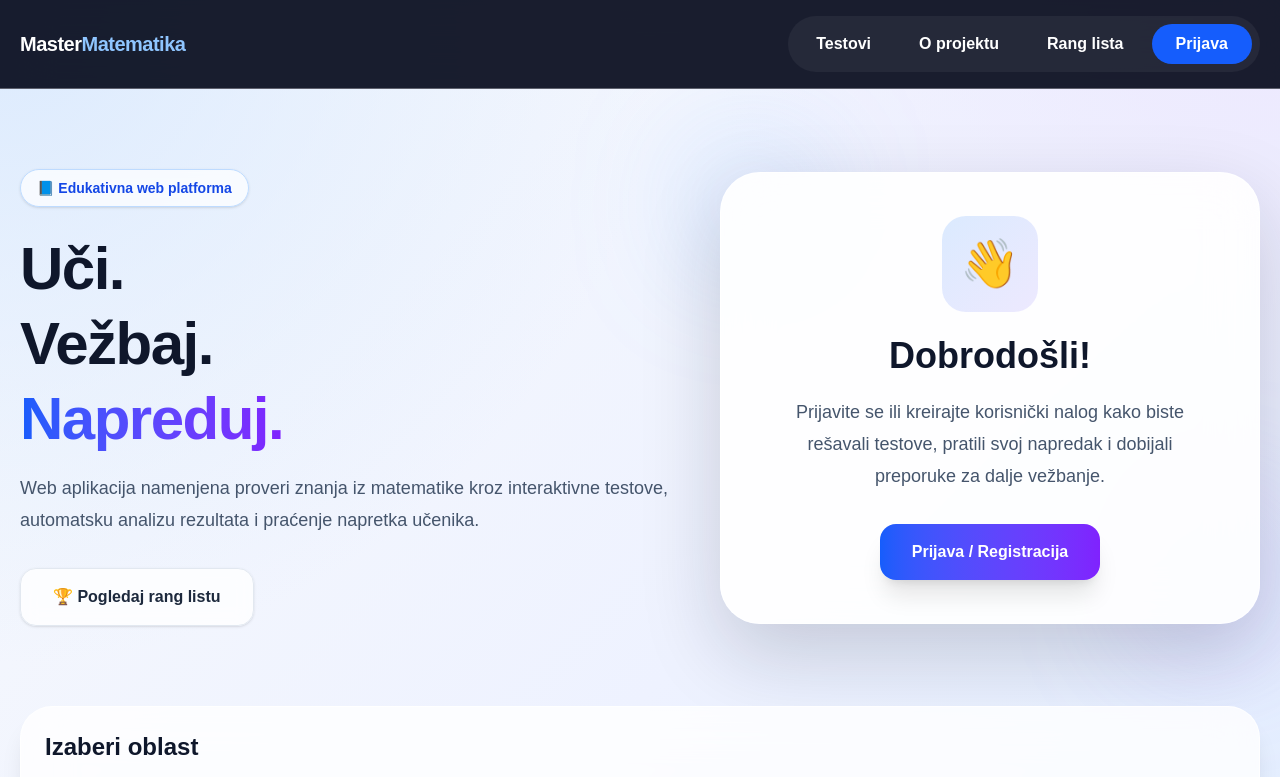
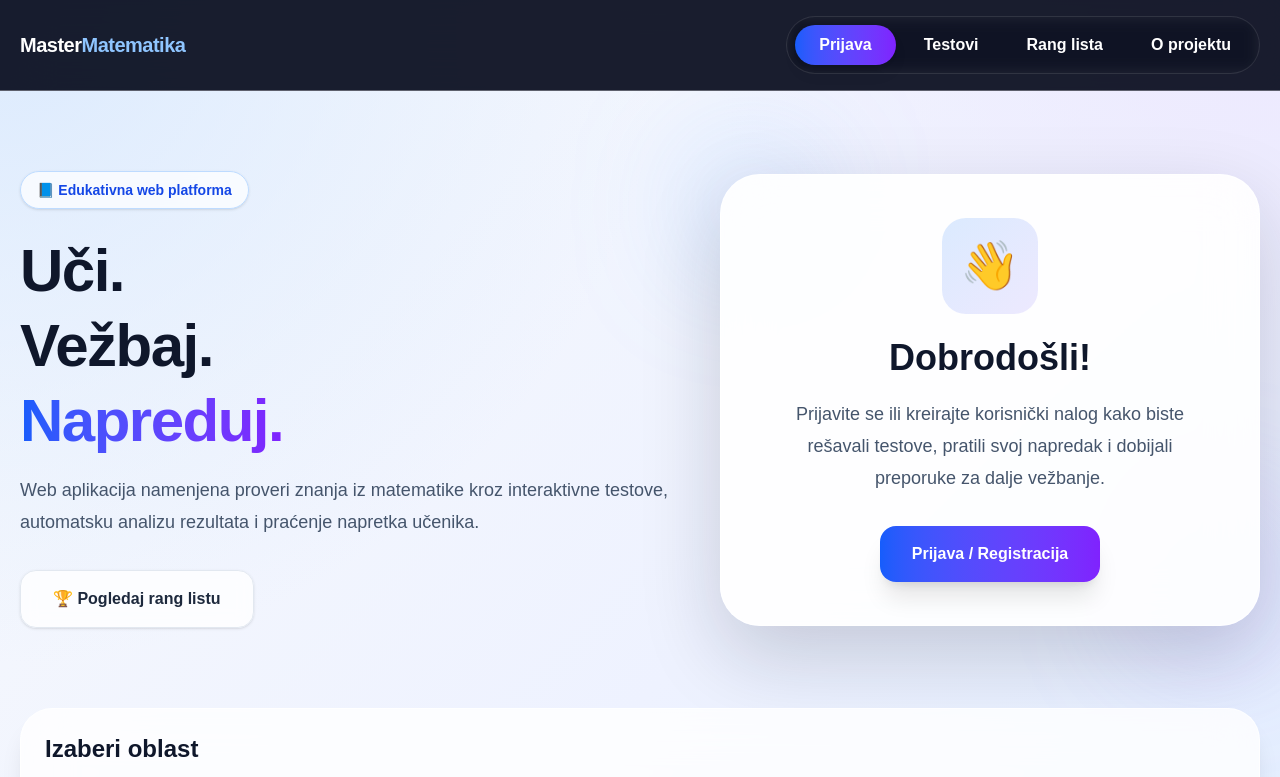
Before and after one commit to andj136/master-matematika, a Next.js app: page / in a window 1280 px wide. Shown: the top 777 px of the page. Built offline with nearby package versions, Linux system fonts and the light colour scheme.

Commit message:
Fix mobile navigation

```diff
--- a/app/page.tsx
+++ b/app/page.tsx
@@ -105,44 +105,64 @@ export default function Home() {
         {menuOpen ? "✕" : "☰"}
       </button>
 
-      <nav className="hidden items-center gap-2 rounded-full bg-white/5 p-2 md:flex">
-        <a href="#testovi" className="rounded-full px-5 py-2 font-semibold hover:bg-white/10">
-          Testovi
-        </a>
-        <a href="/about" className="rounded-full px-5 py-2 font-semibold hover:bg-white/10">
-          O projektu
-        </a>
-        <a href="/leaderboard" className="rounded-full px-5 py-2 font-semibold hover:bg-white/10">
-          Rang lista
-        </a>
-
-        {currentRole === "admin" && (
-          <a href="/admin" className="rounded-full bg-amber-500 px-5 py-2 font-bold">
-            Admin
-          </a>
-        )}
+     <nav className="hidden items-center gap-2 rounded-full border border-white/10 bg-white/5 p-2 backdrop-blur md:flex">
 
   {currentUser ? (
     <>
       <span className="rounded-full bg-white/10 px-5 py-2 font-semibold">
         👤 {currentUser}
       </span>
+
       <button
         onClick={() => {
           localStorage.removeItem("currentUser");
           localStorage.removeItem("currentRole");
           window.location.reload();
         }}
-              className="rounded-full bg-red-500 px-5 py-2 font-bold"
+        className="rounded-full bg-red-500 px-5 py-2 font-bold text-white transition hover:bg-red-600"
       >
         Odjava
       </button>
     </>
   ) : (
-          <a href="/login" className="rounded-full bg-blue-600 px-6 py-2 font-bold">
+    <a
+      href="/login"
+      className="rounded-full bg-gradient-to-r from-blue-600 to-violet-600 px-6 py-2 font-bold text-white shadow-lg transition hover:scale-105"
+    >
       Prijava
     </a>
   )}
+
+  <a
+    href="#testovi"
+    className="rounded-full px-5 py-2 font-semibold transition hover:bg-white/10 hover:text-blue-300"
+  >
+    Testovi
+  </a>
+
+  <a
+    href="/leaderboard"
+    className="rounded-full px-5 py-2 font-semibold transition hover:bg-white/10 hover:text-blue-300"
+  >
+    Rang lista
+  </a>
+
+  <a
+    href="/about"
+    className="rounded-full px-5 py-2 font-semibold transition hover:bg-white/10 hover:text-blue-300"
+  >
+    O projektu
+  </a>
+
+  {currentRole === "admin" && (
+    <a
+      href="/admin"
+      className="rounded-full bg-amber-500 px-5 py-2 font-bold text-white shadow-lg transition hover:bg-amber-600"
+    >
+      Admin
+    </a>
+  )}
+
 </nav>
     </div>
 
```
Lines whose indentation alone changed are shown as unchanged.
